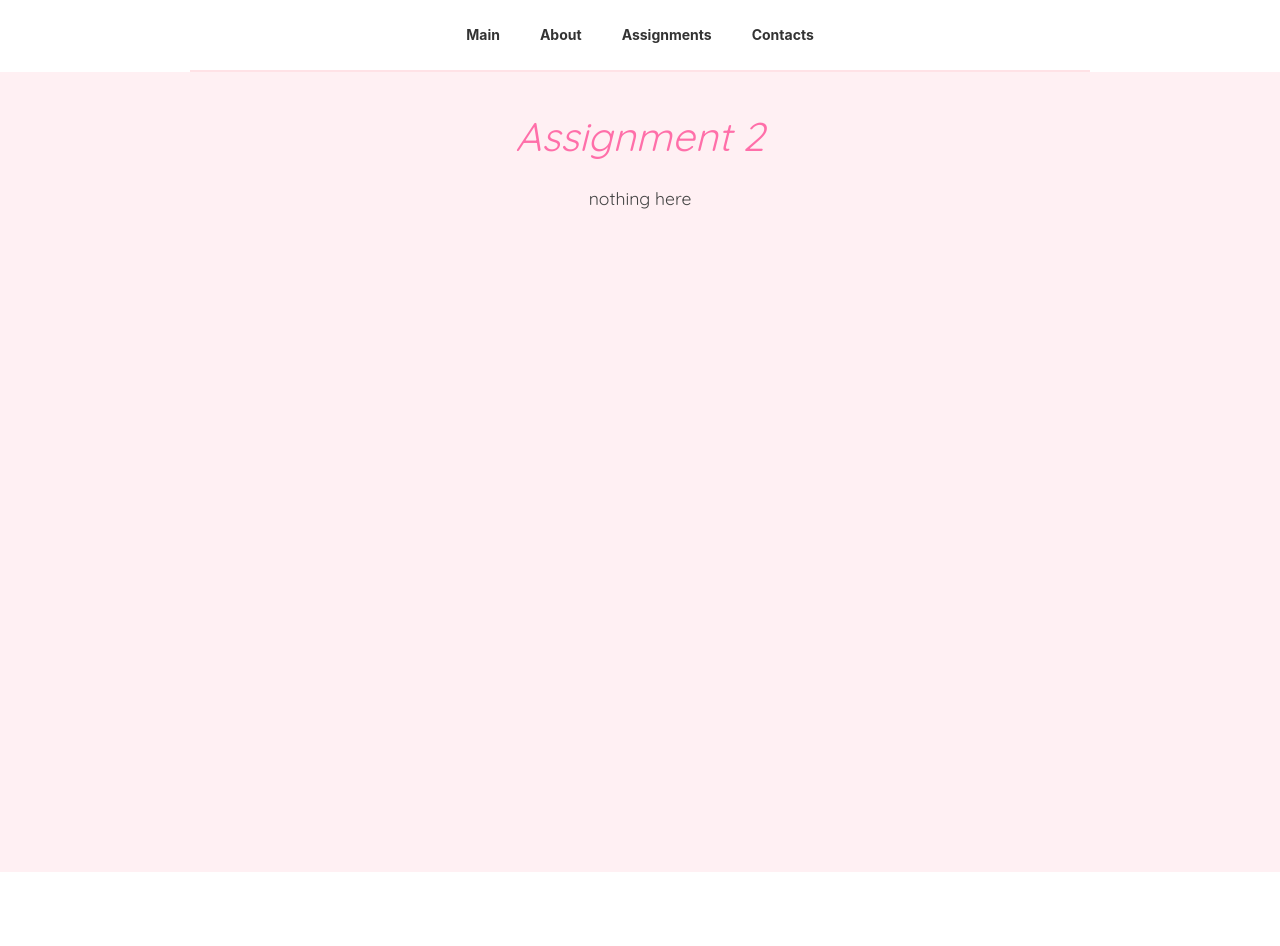
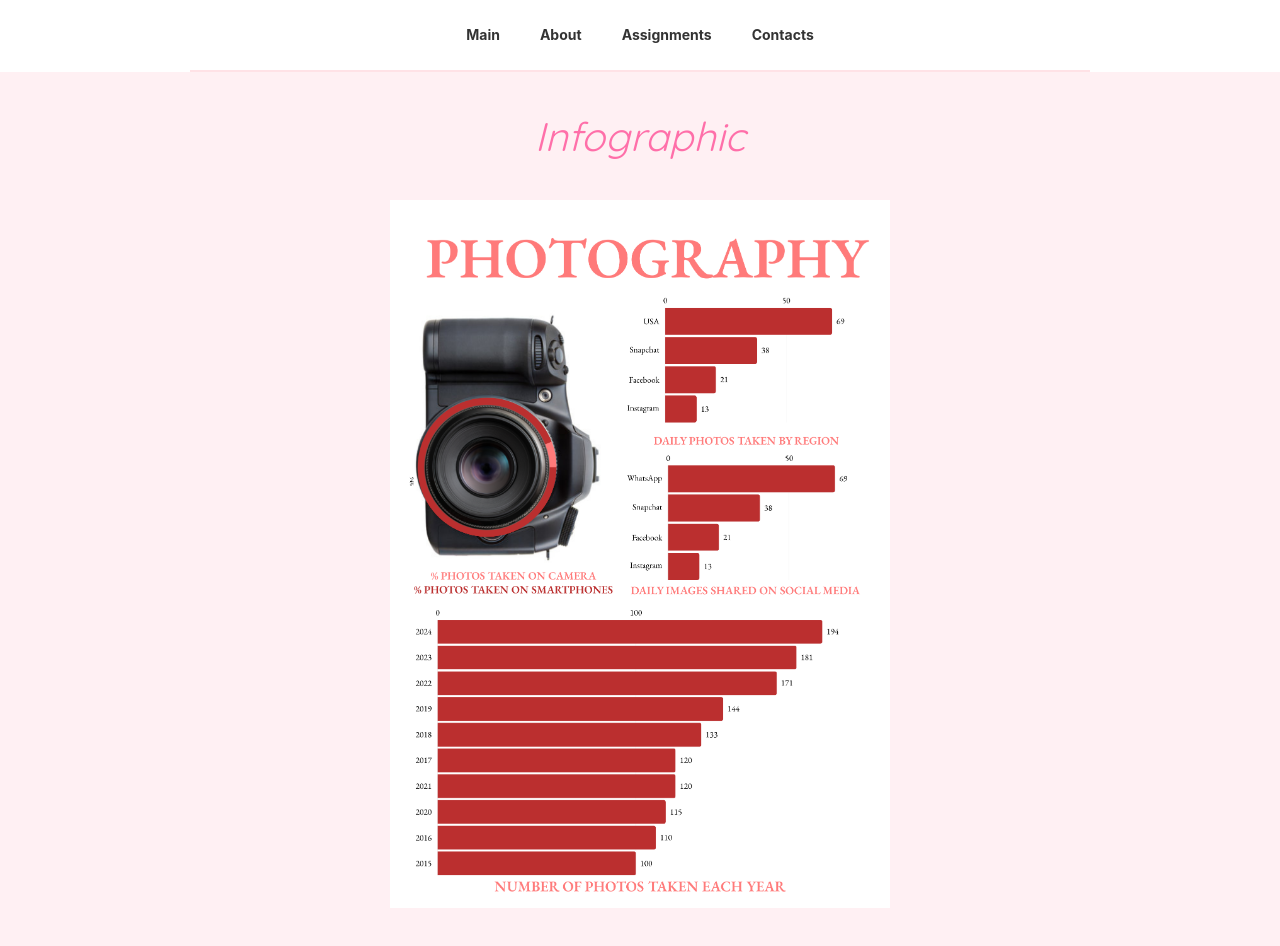
Before and after one commit to noodlix/wcs240, a Vue app in the folder myblog/: page /assignment2 in a window 1280 px wide. Shown: the top 946 px of the page. Before the commit the page ends 872 px from the top, so only its background shows below. Built offline with nearby package versions, Linux system fonts and the light colour scheme.

Commit message:
infographic

```diff
--- a/myblog/src/views/Assignment2.vue
+++ b/myblog/src/views/Assignment2.vue
@@ -2,8 +2,10 @@
   <div class="assignment">
     <transition name="fade-slide">
       <section class="header" v-show="showHeader">
-        <h1>Assignment 2</h1>
-        <p>nothing here</p>
+        <h1>Infographic</h1>
+            <div class="img-wrapper">
+      <img src="/photography.png" alt="Hurts Band" class="styled-img" />
+    </div>
       </section>
     </transition>
 
@@ -85,4 +87,25 @@ p {
     transform: translateY(0);
   }
 }
+.styled-img {
+  width: 100%;
+  height: 100%;
+  object-fit: contain; /* keeps aspect ratio while fitting */
+  display: block;
+}
+.img-wrapper {
+  flex: 1;
+  display: flex;
+  align-items: stretch;
+  margin: 2rem auto;
+  max-width: 500px;
+}
+
+.styled-img {
+  width: 100%;
+  height: 100%;
+  object-fit: contain;
+  display: block;
+}
+
 </style>
--- a/myblog/src/views/AssignmentsView.vue
+++ b/myblog/src/views/AssignmentsView.vue
@@ -15,8 +15,8 @@
     </router-link>
 
     <router-link to="/assignment2" class="img-placeholder">
-      <span>Assignment 2</span>
-      <img src="/cover2.png" alt="Assignment 2 preview" class="hover-img" />
+      <span>Infographic</span>
+      <img src="/infgr.png" alt="Assignment 2 preview" class="hover-img" />
     </router-link>
 
     <router-link to="/assignment3" class="img-placeholder">
```
Also changed, not shown: myblog/public/infgr.png (added), myblog/public/photography.png (added).
